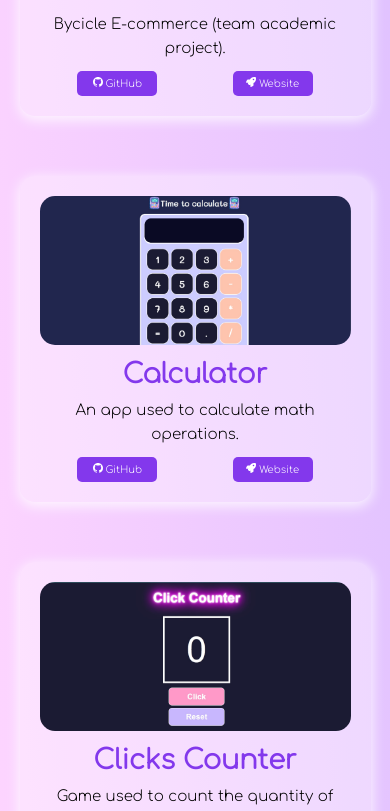
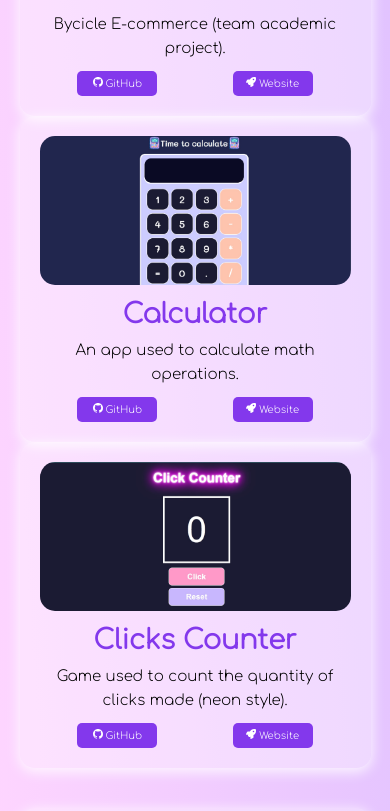
Before and after one commit to acarob/portfolio1, a React (Create React App) app: page / in a window 390 px wide. Shown: the part 4607-5418 px from the top of the page. Built offline with nearby package versions, Linux system fonts and the light colour scheme.

Commit message:
fixing a margin

```diff
--- a/src/stylesheets/Projects.css
+++ b/src/stylesheets/Projects.css
@@ -63,10 +63,6 @@ button:disabled {
 
 /* ========== MEDIA QUERIES (SMALL DEVICES) ========== */
 @media screen and (max-width: 600px) {
-  .projects-container {
-    margin-bottom: 60px;
-  }
-
   .project-container {
     /* width: 340px; */
     width: 90%;
```
